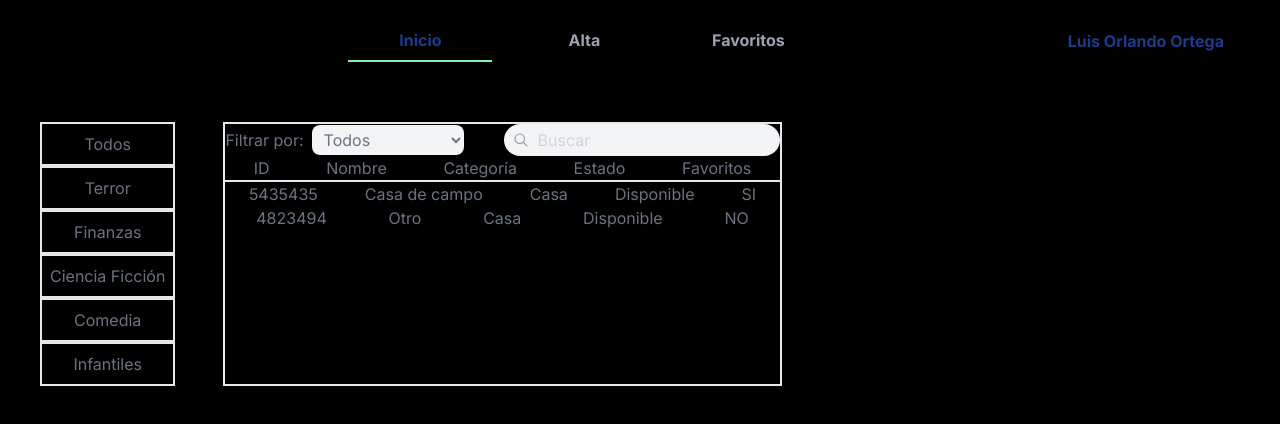
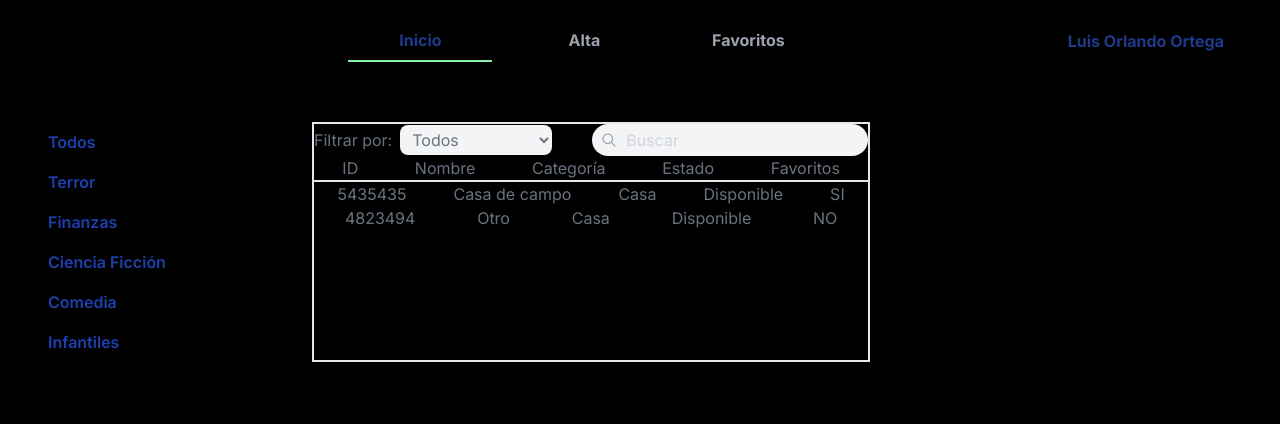
Before and after one commit to AlonsoMtzG/biblioteca, a Next.js app in the folder biblio/: page / in a window 1280 px wide. Shown: the top 424 px of the page. Built offline with nearby package versions, Linux system fonts and the light colour scheme.

Commit message:
update sidebar styles

```diff
--- a/biblio/components/Sidebar.tsx
+++ b/biblio/components/Sidebar.tsx
@@ -2,10 +2,10 @@ import { categories } from '@/constants';
 
 export const Sidebar = () => {
   return (
-    <div className="flex flex-col">
+    <div className="flex flex-col w-56 shadow-xl text-blue-800 font-semibold">
       {categories.map((category) => {
         return (
-          <button key={category} className="p-2 border-2">
+          <button key={category} className="p-2 text-left hover:bg-blue-100">
             {category}
           </button>
         );
```
